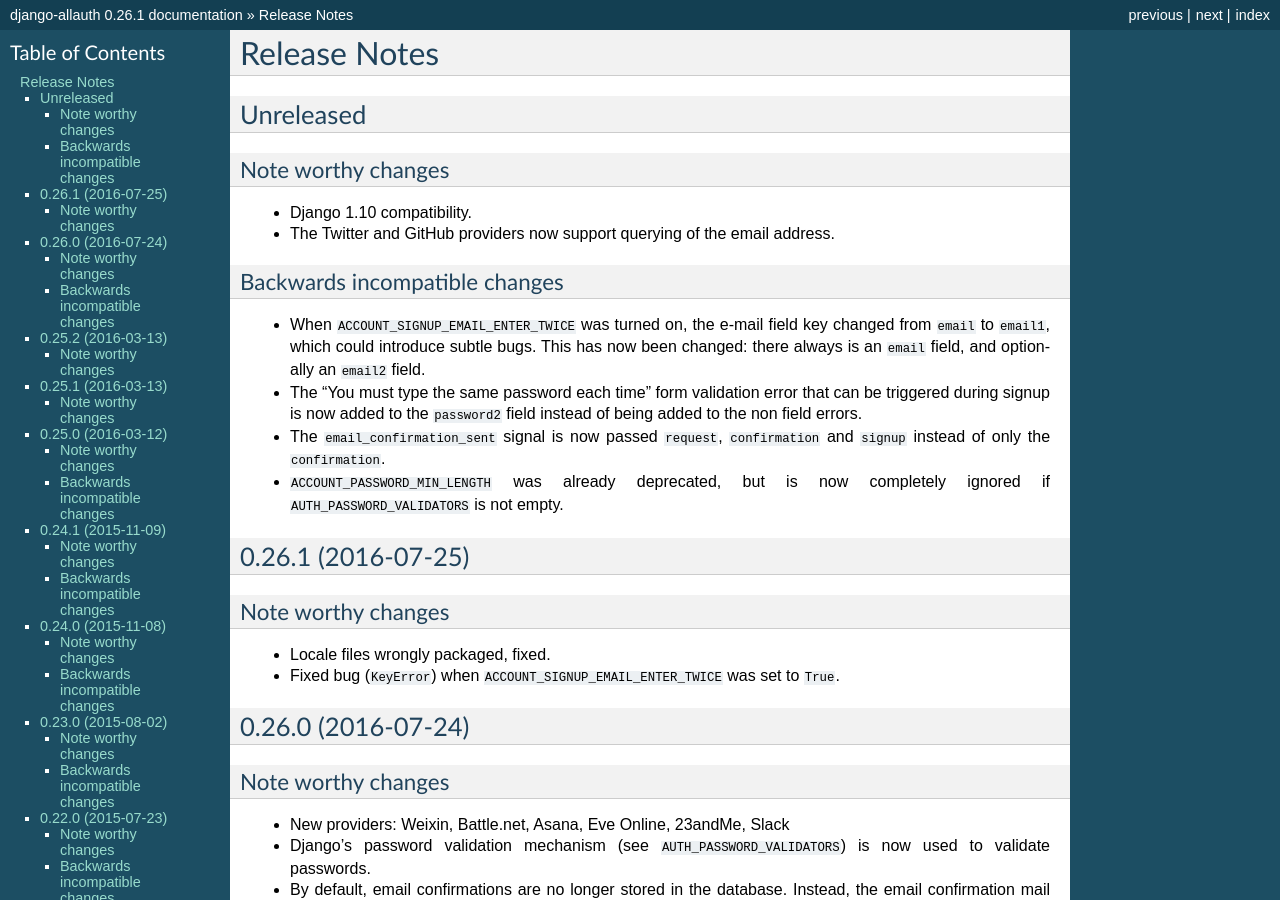
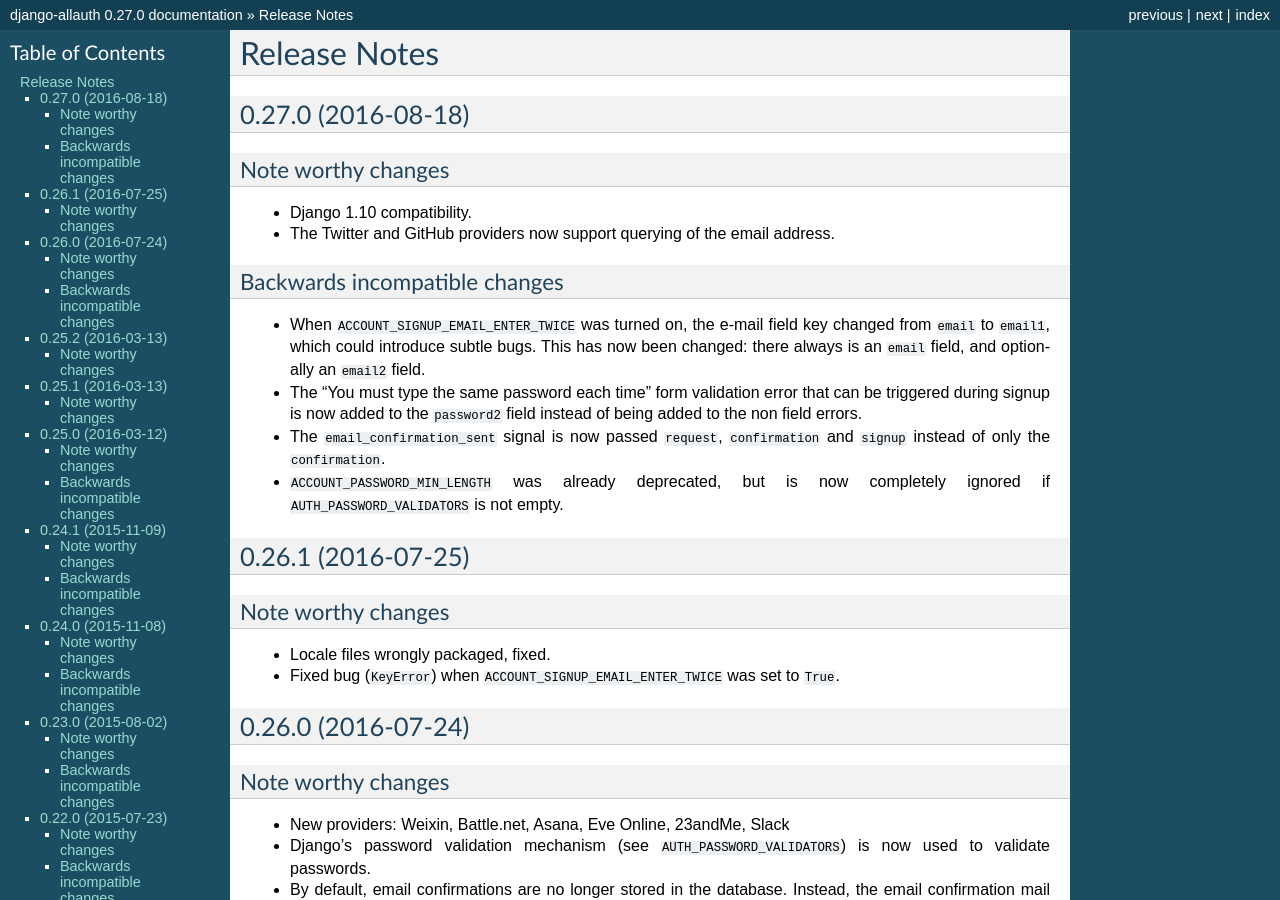
Before and after one commit to pennersr/django-allauth, a Sphinx documentation site: the page built from docs/release-notes.rst, in a window 1280 px wide and 900 px high. Built offline with Sphinx 7.4.7, drawn with Linux system fonts in a browser that asks for light colours; pages that are not in the unit, such as notebooks, are missing from menus; some of the changed text lies outside the part shown.

Commit message:
Released 0.27.0

```diff
--- a/ChangeLog.rst
+++ b/ChangeLog.rst
@@ -1,5 +1,5 @@
-Unreleased
-**********
+0.27.0 (2016-08-18)
+*******************
 
 Note worthy changes
 -------------------
--- a/allauth/__init__.py
+++ b/allauth/__init__.py
@@ -8,7 +8,7 @@
 
 """
 
-VERSION = (0, 26, 1, 'final', 0)
+VERSION = (0, 27, 0, 'final', 0)
 
 __title__ = 'django-allauth'
 __version_info__ = VERSION
--- a/docs/conf.py
+++ b/docs/conf.py
@@ -46,9 +46,9 @@ copyright = u'2016, Raymond Penners'
 # built documents.
 #
 # The short X.Y version.
-version = '0.26.1'
+version = '0.27.0'
 # The full version, including alpha/beta/rc tags.
-release = '0.26.1'
+release = '0.27.0'
 
 # The language for content autogenerated by Sphinx. Refer to documentation
 # for a list of supported languages.
```
